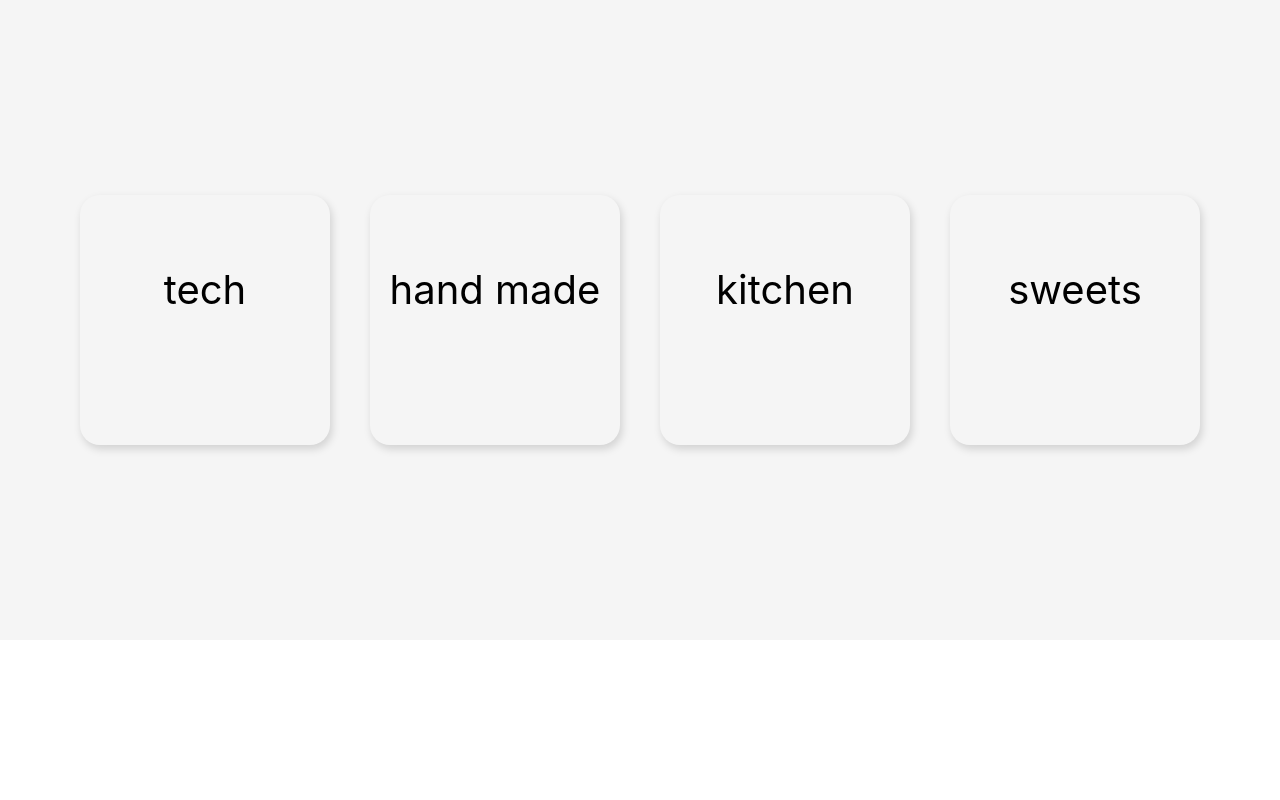
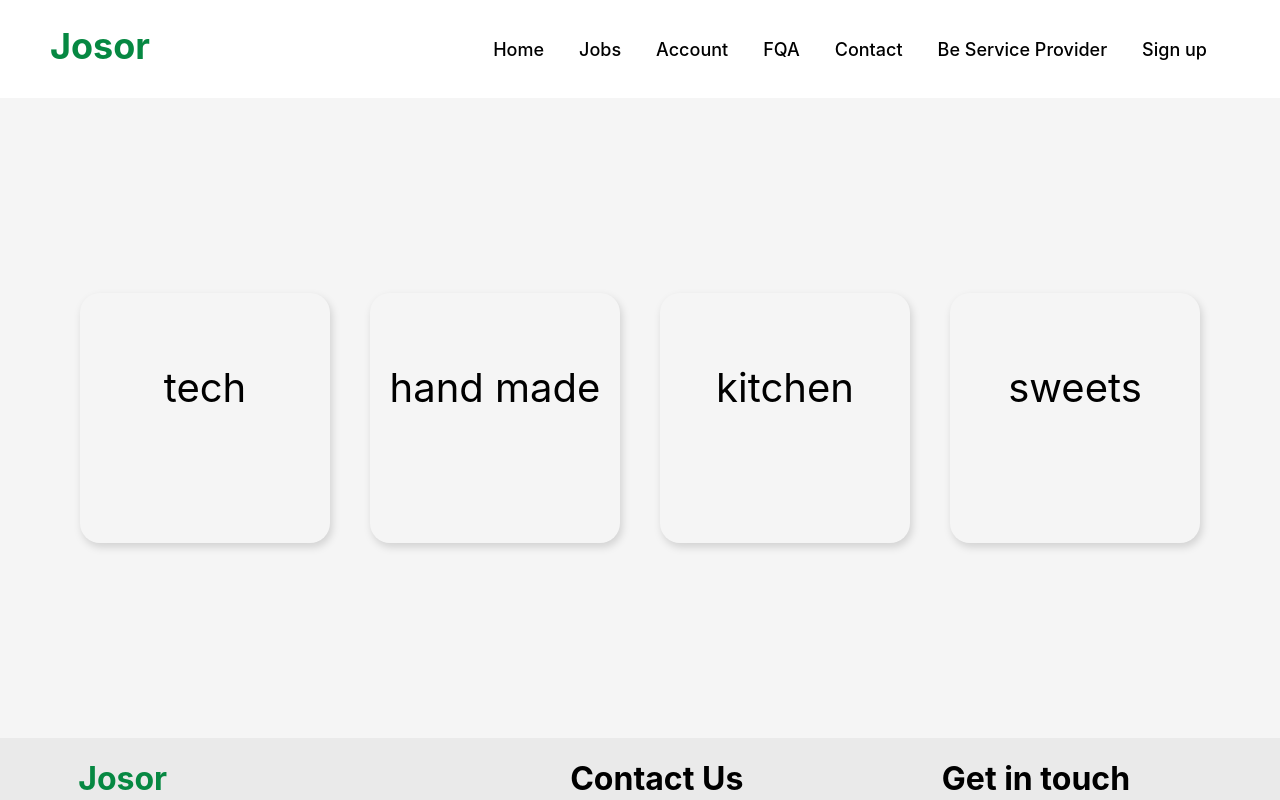
Before and after one commit to xAbdx/josor, a React (Create React App) app: page /home in a window 1280 px wide. Shown: the top 800 px of the page. Built offline with nearby package versions, Linux system fonts and the light colour scheme.

Commit message:
no message

```diff
--- a/src/screens/Home/Home.js
+++ b/src/screens/Home/Home.js
@@ -2,6 +2,10 @@ import react from "react";
 import JobSection from "../../components/jobPost/JobSection";
 import style from "./home.style"
 import { useHistory } from "react-router-dom";
+import Header from "../../components/header/header"
+import Footer from "../../components/footer/footer"
+
+
 
 const sections = [
     { id: 1, name: "tech" },
@@ -18,6 +22,8 @@ const Home = () => {
     }
 
     return (
+        <div>
+        <Header/>
         <div className={classes.page}>
             {sections.map((item, index) => {
                 return (
@@ -27,10 +33,12 @@ const Home = () => {
                          sectionsId={item.id}
                          goTo={goTo}
                          />
+                        )
+                    })
+                }
 
-                )
-            })
-            }
+            </div>
+            <Footer/>
         </div>
     );
 }
```
Also changed, not shown: 1 other file (tests, documents, lock files or other folders).
